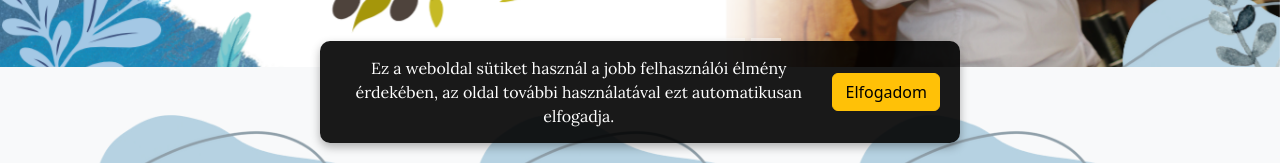
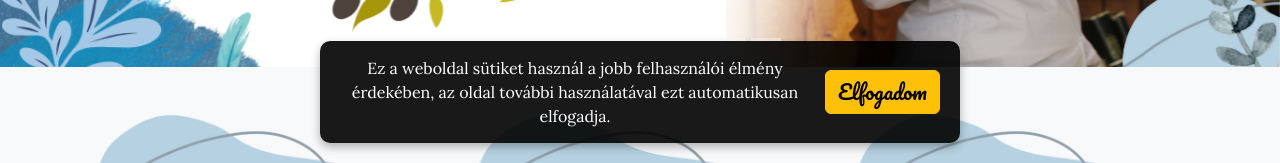
Before and after one commit to mcitomi/minerva, a React (Create React App) app in the folder frontend/: page / in a window 1280 px wide. Shown: the part 637-800 px from the top of the page. Built offline with nearby package versions, Linux system fonts and the light colour scheme.

Commit message:
font-family

```diff
--- a/frontend/src/components/Cookie.jsx
+++ b/frontend/src/components/Cookie.jsx
@@ -36,7 +36,7 @@ export default function CookiePopup() {
         }}
       >
         <p style={{ margin: 0 }}>Ez a weboldal sütiket használ a jobb felhasználói élmény érdekében, az oldal további használatával ezt automatikusan elfogadja.</p>
-        <Button variant="warning" onClick={acceptCookies} >Elfogadom</Button>
+        <Button variant="warning" onClick={acceptCookies} style={{ fontFamily: 'Pacifico', fontSize: "20px" }}>Elfogadom</Button>
       </div>
     )
   );
```
